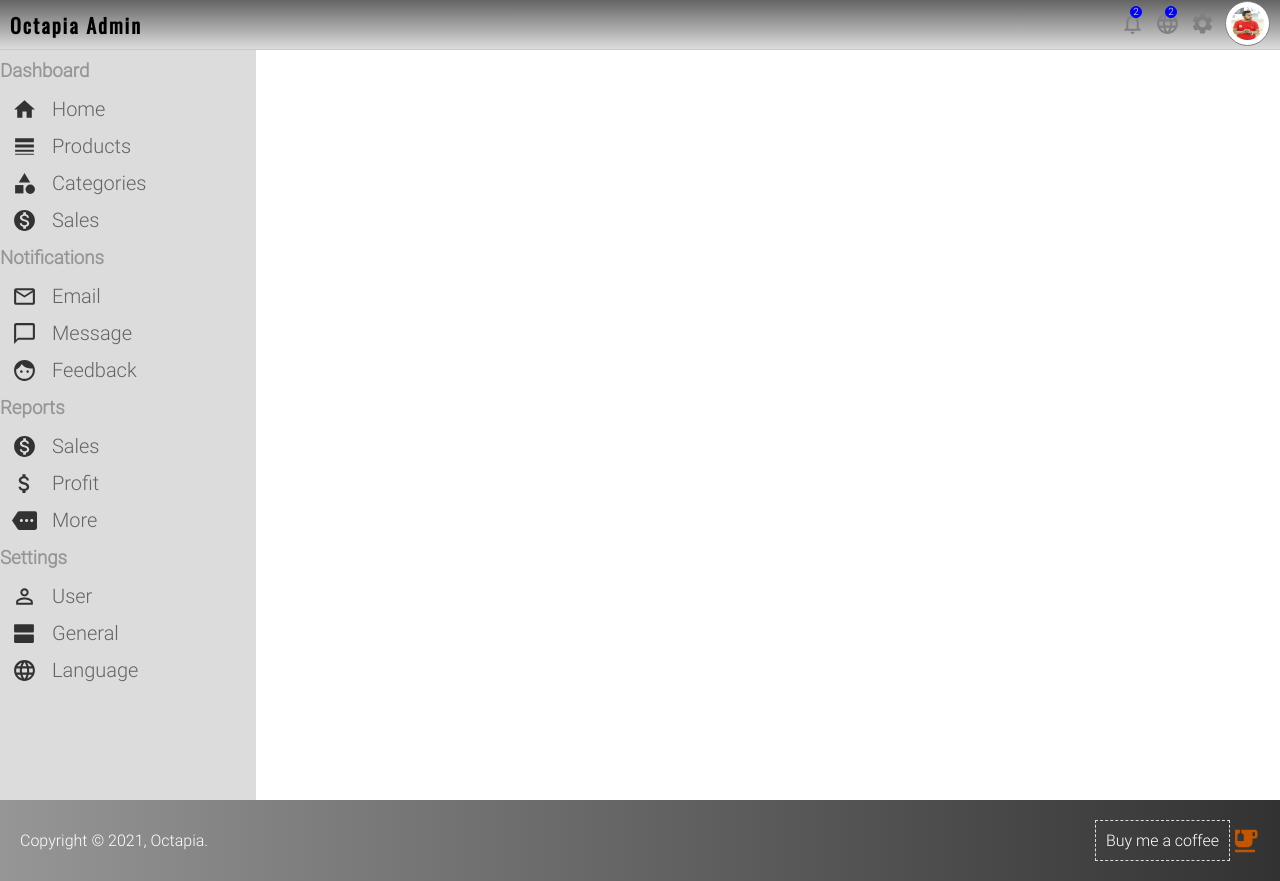
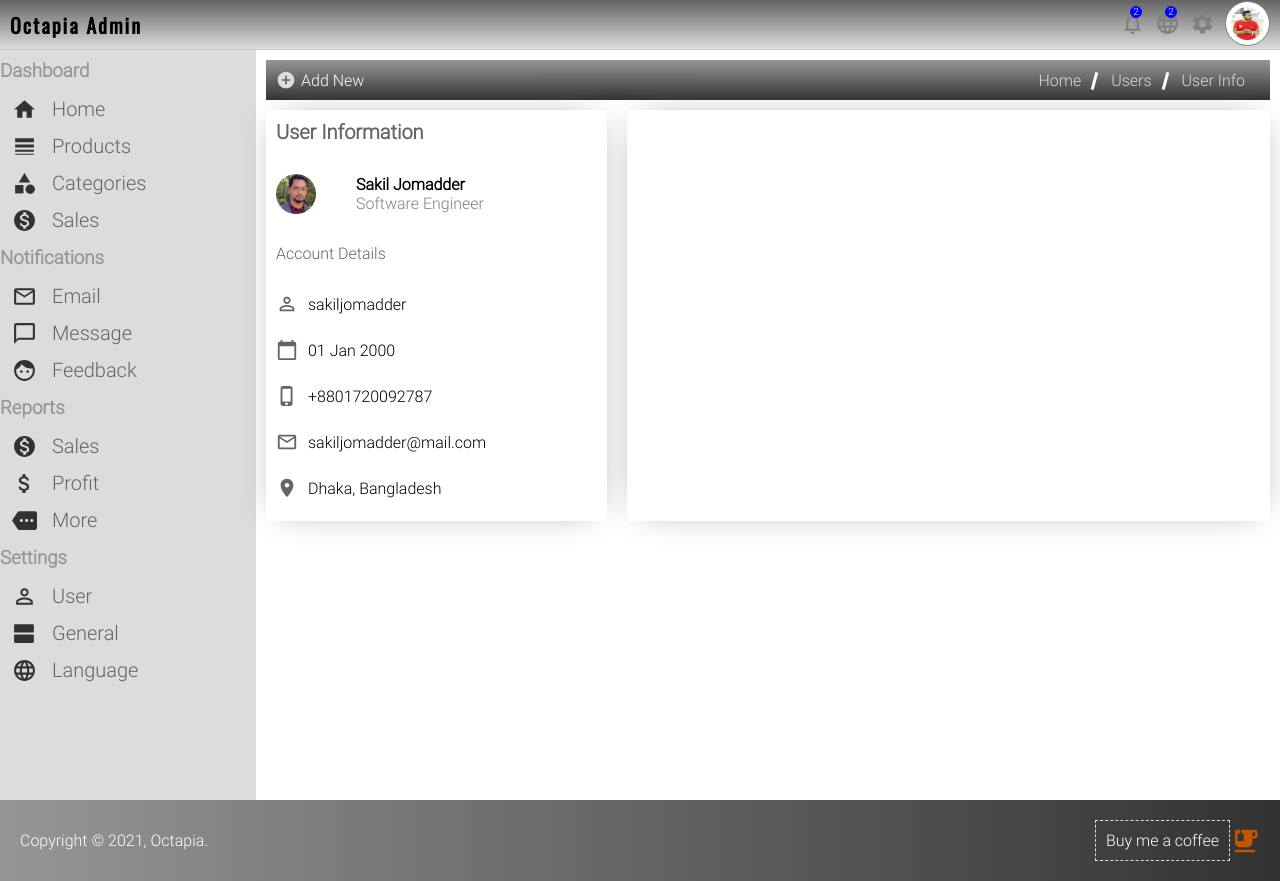
Before and after one commit to mistersakil/react-admin-dashboard, a React (Create React App) app: page /users/edit/1 in a window 1280 px wide. Built offline with nearby package versions, Linux system fonts and the light colour scheme.

Commit message:
userUpdate page created, displayed userinfo on that page

```diff
--- a/src/app.css
+++ b/src/app.css
@@ -50,3 +50,20 @@ body {
   position: relative;
   font-family: "Roboto", "Oswald", "SourceCodePro", sans-serif;
 }
+a,
+a:link {
+  text-decoration: none;
+}
+li {
+  list-style: none;
+}
+.title3 {
+  color: var(--grey100);
+  font-size: 2rem;
+  font-weight: 600;
+}
+.title5 {
+  color: var(--grey100);
+  font-size: 1.6rem;
+  font-weight: 500;
+}
--- a/src/components/container/Container.jsx
+++ b/src/components/container/Container.jsx
@@ -7,6 +7,7 @@ import Footer from "../footer/Footer";
 import Home from "../pages/home/Home";
 import Users from "../pages/users/Users";
 import UserCreate from "../pages/users/UserCreate";
+import UserUpdate from "../pages/users/UserUpdate";
 const Container = () => {
   return (
     <>
@@ -25,6 +26,9 @@ const Container = () => {
                 <Route path="/users/create" exact>
                   <UserCreate pageTitle="userCreate" hasBreadcrumb={true} />
                 </Route>
+                <Route path="/users/edit/:id" exact>
+                  <UserUpdate pageTitle="userUpdate" hasBreadcrumb={true} />
+                </Route>
                 <Route path="/" exact>
                   <Home pageTitle="home" />
                 </Route>
--- a/src/components/pages/Layout.jsx
+++ b/src/components/pages/Layout.jsx
@@ -4,9 +4,14 @@ import { Link } from "react-router-dom";
 import { ucFirstFunc } from "../../functions";
 import navLinks from "./navLinks";
 import { AddCircle } from "@material-ui/icons";
+import { useParams } from "react-router-dom";
 export default function Layout(props) {
   let { children, hasBreadcrumb, pageTitle } = props;
   pageTitle = pageTitle ?? "default";
+  const hasCreateLink = navLinks[pageTitle].create ?? false;
+  const urlParams = useParams();
+  const paramId = urlParams.id ?? 0;
+
   useEffect(() => {
     document.title = `${ucFirstFunc(
       pageTitle === "home" ? "dashboard" : navLinks[pageTitle].title
@@ -20,9 +25,10 @@ export default function Layout(props) {
           <Link
             to={navLinks[pageTitle].create ?? "/"}
             title="Add New"
-            className={!navLinks[pageTitle].create ? "hideContent" : "addNew"}
+            className={!hasCreateLink ? "hidden" : "addNew"}
           >
             <AddCircle className="icon" />
+            <span>Add New</span>
           </Link>
 
           <ul className="breadcrumbLinksContainer">
@@ -35,7 +41,7 @@ export default function Layout(props) {
               return (
                 <li className="breadcrumbLinksItem" key={index}>
                   <Link
-                    to={item.link}
+                    to={item.link(parseInt(paramId))}
                     className="breadcrumbLinksLink"
                     title={item.name}
                   >
--- a/src/components/pages/layout.css
+++ b/src/components/pages/layout.css
@@ -13,11 +13,18 @@
   color: var(--white);
   margin-bottom: 1rem;
 }
+.addNew {
+  display: flex;
+  justify-content: space-between;
+  align-items: center;
+  color: var(--white);
+}
 .breadcrumb .icon {
   font-size: 2rem;
   color: var(--white220);
   transform: scale(1);
   transition: all 300ms linear;
+  margin-right: 0.5rem;
 }
 .breadcrumb:hover .icon {
   transform: scale(1.5);
@@ -42,7 +49,7 @@
   height: 1.8rem;
   right: 0px;
   bottom: 0px;
-  background: var(--cyan);
+  background: var(--white);
   transform: rotate(15deg);
 }
 .breadcrumbLinksItem:last-child .breadcrumbLinksLink:after {
@@ -50,7 +57,7 @@
   height: 0;
   width: 0;
 }
-.hideContent {
+.hidden {
   visibility: hidden;
 }
 /* End:Breadcrumb css */
--- a/src/components/pages/navLinks.js
+++ b/src/components/pages/navLinks.js
@@ -2,14 +2,26 @@ const navLinks = {
   home: { title: "Home", path: "/", altTitle: "Dashboard" },
   users: {
     title: "Users",
-    path: [{ name: "Users", link: "/users" }],
+    path: [{ name: "Users", link: () => "/users" }],
     create: "/users/create",
   },
   userCreate: {
     title: "Add New User",
     path: [
-      { name: "Users", link: "/users" },
-      { name: "Add New User", link: "/users/create" },
+      { name: "Users", link: () => "/users" },
+      { name: "Add New User", link: () => "/users/create" },
+    ],
+    create: "/users/create",
+  },
+  userUpdate: {
+    title: "Update User",
+    path: [
+      { name: "Users", link: () => "/users" },
+      {
+        name: "User Info",
+        oldLink: "/users/edit/1",
+        link: (id) => `/users/edit/${id}`,
+      },
     ],
     create: "/users/create",
   },
@@ -17,8 +29,8 @@ const navLinks = {
     title: "Categories",
     create: "/categories/create",
     path: [
-      { name: "Categories", link: "/categories" },
-      { name: "Add New", link: "/categories/create" },
+      { name: "Categories", link: () => "/categories" },
+      { name: "Add New", link: () => "/categories/create" },
     ],
   },
   default: { title: "Default" },
--- /dev/null
+++ b/src/components/pages/users/UserUpdate.jsx
@@ -0,0 +1,65 @@
+import "./userUpdate.css";
+import Layout from "../Layout";
+import { useParams } from "react-router-dom";
+import img from "../../../images/iftakherh.jpg";
+import {
+  PermIdentity,
+  Schedule,
+  PhoneIphone,
+  MailOutline,
+  Room,
+  CalendarToday,
+} from "@material-ui/icons";
+import { dummyUserRows } from "../../../dummyData";
+function UserUpdate(props) {
+  const urlParams = useParams();
+  console.log(urlParams.id);
+  const user = dummyUserRows.filter(
+    (user) => user.id === parseInt(urlParams.id)
+  )[0];
+  console.log(user);
+  return (
+    <Layout {...props}>
+      <section className="userUpdate">
+        {user && (
+          <div className="userInfoContainer">
+            <h3 className="userInfoTitle title3">User Information</h3>
+            <div className="userInfoHeader">
+              <img src={user.avatar} alt="userAvatar" className="userAvatar" />
+              <div className="userTitle">
+                <span className="name">
+                  {user.firstName + " " + user.lastName}
+                </span>
+                <span className="designation">{user.designation}</span>
+              </div>
+            </div>
+            <div className="userInfoFooter">
+              <h5 className="footerTitle title5">Account Details</h5>
+              <p className="username">
+                <PermIdentity className="userInfoIcon" /> {user.username}
+              </p>
+              <p className="dateOfBirth">
+                <CalendarToday className="userInfoIcon" />
+                01 Jan 2000
+              </p>
+              <p className="mobile">
+                <PhoneIphone className="userInfoIcon" />
+                {user.mobileNo}
+              </p>
+              <p className="email">
+                <MailOutline className="userInfoIcon" />
+                {user.email}
+              </p>
+              <p className="address">
+                <Room className="userInfoIcon" />
+                Dhaka, Bangladesh
+              </p>
+            </div>
+          </div>
+        )}
+        <div className="userUpdateContainer"></div>
+      </section>
+    </Layout>
+  );
+}
+export default UserUpdate;
--- a/src/components/pages/users/Users.jsx
+++ b/src/components/pages/users/Users.jsx
@@ -84,8 +84,8 @@ export default function Users(props) {
 
   return (
     <Layout {...props}>
-      {console.log(userList)}
       <section className="users">
+        <h3 className="usersTitle">User list</h3>
         <div style={{ height: "85vh", width: "100%" }}>
           <DataGrid
             rows={userList}
--- /dev/null
+++ b/src/components/pages/users/userUpdate.css
@@ -0,0 +1,57 @@
+.userUpdate {
+  display: flex;
+}
+.userInfoContainer {
+  flex: 1;
+  box-shadow: var(--boxShadow);
+  margin-right: 2rem;
+  padding: 1rem;
+}
+.userAvatar {
+  width: 4rem;
+  height: 4rem;
+  border-radius: 50%;
+  object-fit: cover;
+}
+.userInfoHeader {
+  display: flex;
+  align-items: center;
+  margin: 3rem 0;
+}
+.userTitle {
+  display: flex;
+  flex-direction: column;
+  margin-left: 4rem;
+  font-size: 1.6rem;
+}
+.userTitle .name {
+  font-weight: 600;
+}
+.userTitle .designation {
+  font-weight: 400;
+  color: var(--grey);
+}
+
+.userInfoFooter {
+  display: flex;
+  flex-direction: column;
+}
+.userInfoFooter p {
+  display: flex;
+  align-items: center;
+  margin: 1.2rem 0;
+}
+.userInfoFooter p.username {
+  margin-top: 3rem;
+}
+.userInfoFooter p > .userInfoIcon {
+  margin-right: 1rem;
+  font-size: 2.2rem;
+  color: var(--grey100);
+}
+/* User Update Container Section */
+
+.userUpdateContainer {
+  flex: 2;
+  box-shadow: var(--boxShadow);
+}
--- a/src/components/pages/users/users.css
+++ b/src/components/pages/users/users.css
@@ -8,6 +8,13 @@
 }
 .users .MuiDataGrid-root * {
   font-size: 1.4rem;
+}
+.usersTitle {
+  margin-left: 0.5rem;
+  color: var(--grey100);
+  font-size: 2rem;
+  font-weight: 600;
+  margin: 1rem;
 }
 
 .users .avatar {
--- a/src/dummyData.js
+++ b/src/dummyData.js
@@ -8,6 +8,8 @@ export const dummyUserRows = [
     email: "sakiljomadder@mail.com",
     status: "active",
     avatar: img,
+    mobileNo: "+8801720092787",
+    designation: "Software Engineer",
   },
   {
     id: 2,
@@ -17,6 +19,8 @@ export const dummyUserRows = [
     email: "raseljomadder@mail.com",
     status: "inactive",
     avatar: img,
+    mobileNo: "+8801720092789",
+    designation: "Ruby Engineer",
   },
   {
     id: 3,
@@ -26,6 +30,8 @@ export const dummyUserRows = [
     email: "monirjomadder@mail.com",
     status: "pending",
     avatar: img,
+    mobileNo: "+8801720092781",
+    designation: "Angular Engineer",
   },
   {
     id: 4,
@@ -35,6 +41,8 @@ export const dummyUserRows = [
     email: "joliljomadder@mail.com",
     status: "active",
     avatar: img,
+    mobileNo: "+8801720092782",
+    designation: "React Engineer",
   },
   {
     id: 5,
@@ -44,6 +52,8 @@ export const dummyUserRows = [
     email: "kobirjomadder@mail.com",
     status: "pending",
     avatar: img,
+    mobileNo: "+8801720092783",
+    designation: "Javascript Engineer",
   },
   {
     id: 6,
@@ -53,6 +63,8 @@ export const dummyUserRows = [
     email: "jahangirjomadder@mail.com",
     status: "pending",
     avatar: img,
+    mobileNo: "+8801720092784",
+    designation: "Dino Engineer",
   },
   {
     id: 7,
@@ -62,6 +74,8 @@ export const dummyUserRows = [
     email: "babujomadder@mail.com",
     status: "inactive",
     avatar: img,
+    mobileNo: "+8801720092785",
+    designation: "Java Engineer",
   },
   {
     id: 8,
@@ -71,6 +85,8 @@ export const dummyUserRows = [
     email: "lizajomadder@mail.com",
     status: "active",
     avatar: img,
+    mobileNo: "+8801720092786",
+    designation: "Python Engineer",
   },
   {
     id: 9,
@@ -80,6 +96,8 @@ export const dummyUserRows = [
     email: "alamgirjomadder@mail.com",
     status: "inactive",
     avatar: img,
+    mobileNo: "+8801720092788",
+    designation: "React.js Engineer",
   },
   {
     id: 10,
@@ -89,6 +107,8 @@ export const dummyUserRows = [
     email: "emrajjomadder@mail.com",
     status: "pending",
     avatar: img,
+    mobileNo: "+8801720092780",
+    designation: "Node.js Engineer",
   },
   {
     id: 11,
@@ -98,5 +118,7 @@ export const dummyUserRows = [
     email: "moonjomadder@mail.com",
     status: "active",
     avatar: img,
+    mobileNo: "+8801720092787",
+    designation: "PHP Engineer",
   },
 ];
```
